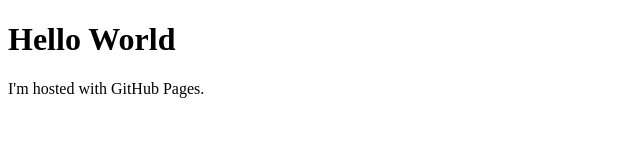
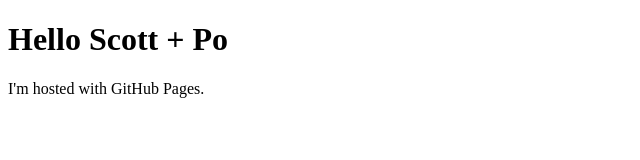
Before and after one commit to esscott/scottyandpo, a plain HTML site: page index.html in a window 1280 px wide. Shown: the whole page, without its empty margins (0-640 px from the left). Drawn offline with Linux system fonts and the light colour scheme.

Commit message:
Update index.html

```diff
--- a/index.html
+++ b/index.html
@@ -1,7 +1,7 @@
 <!DOCTYPE html>
 <html>
 <body>
-<h1>Hello World</h1>
+<h1>Hello Scott + Po</h1>
 <p>I'm hosted with GitHub Pages.</p>
 </body>
 </html>
```
